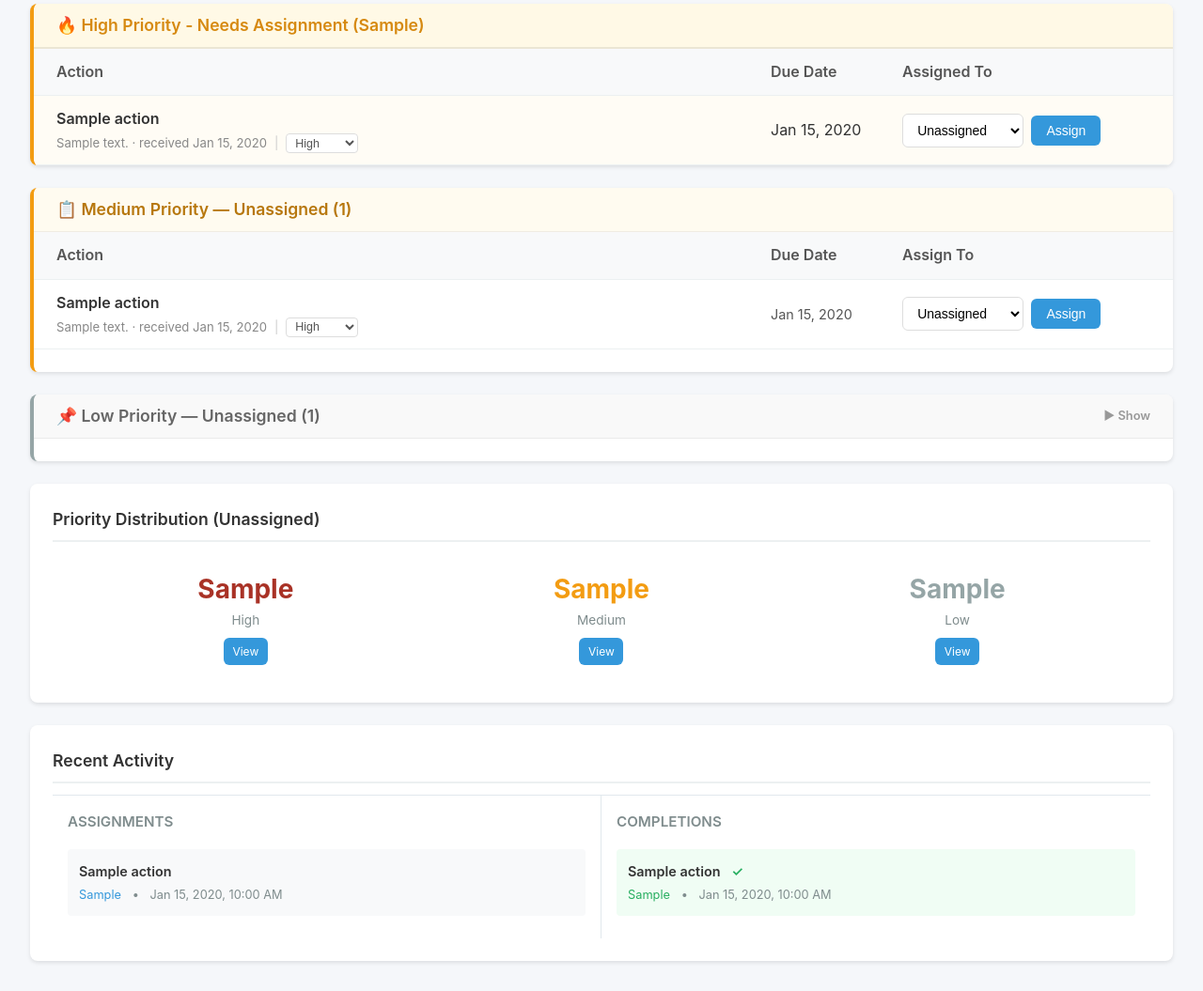
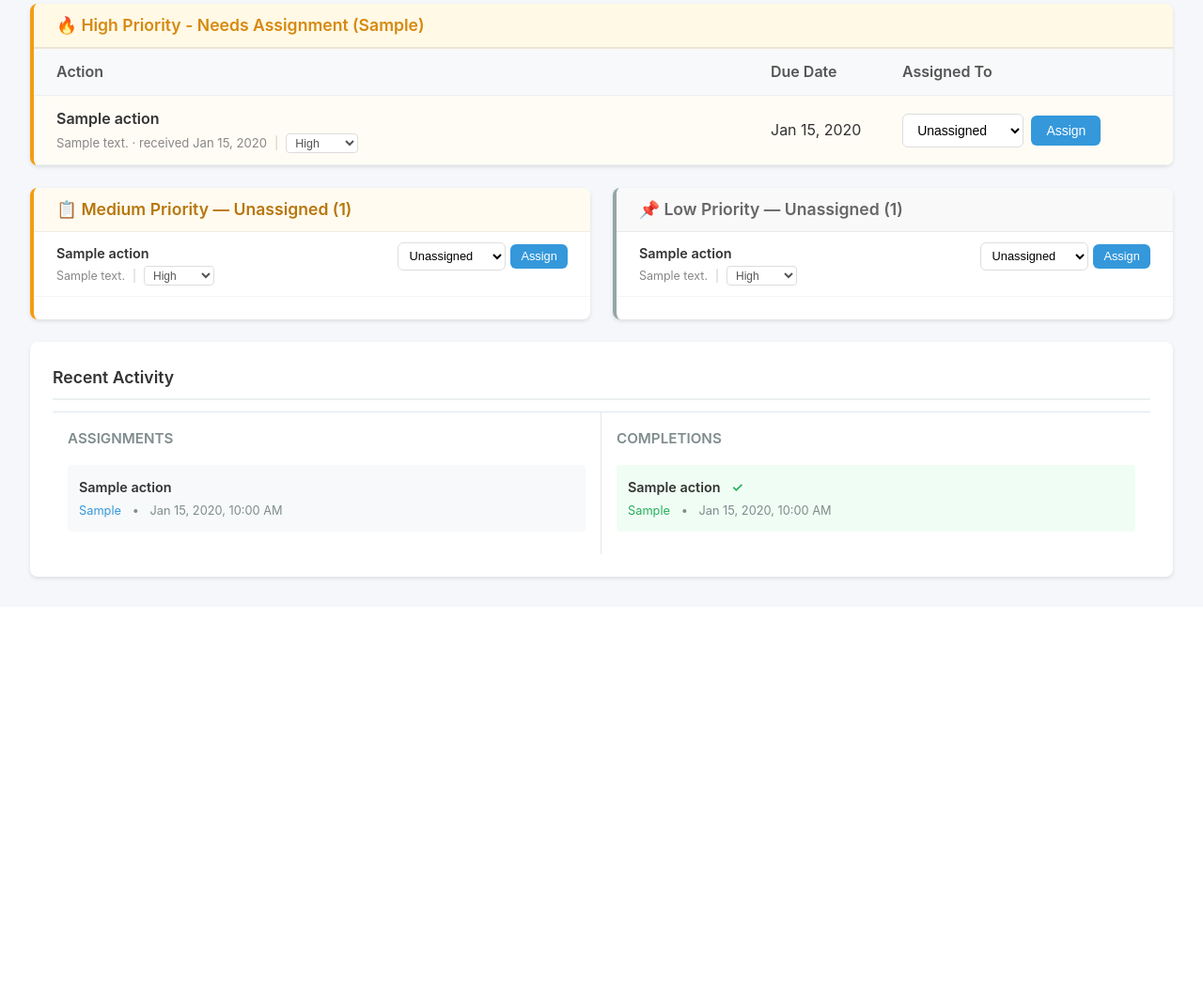
Before and after one commit to blake-perkins/INtelliBOX, a Python web app: template src/emailtools/web/templates/dashboard.html in a window 1280 px wide. Shown: the part 360-1415 px from the top of the page at 94% size. After the commit the page ends 979 px from the top, so only its background shows below. Run offline with Jinja, Linux system fonts and the light colour scheme; the template is opened without the code that fills it: most values are stand-ins (such as "Sample title", 1, 10 or a date in 2020).

Commit message:
Fix dashboard JS bug for div-based rows and add comprehensive BDD test coverage
changePriority/quickAssign used closest('tr') which returned null for
medium/low cards that use div elements, silently breaking priority changes.
Expanded BDD suite from ~72 to 148 scenarios covering every user interaction
across all 10 pages.

Co-Authored-By: Claude Opus 4.6 <noreply@anthropic.com>

```diff
--- a/src/emailtools/web/templates/actions.html
+++ b/src/emailtools/web/templates/actions.html
@@ -35,6 +35,7 @@
                     <option value="">All Actions</option>
                     <option value="false" {% if assigned == 'false' %}selected{% endif %}>Unassigned</option>
                     <option value="true" {% if assigned == 'true' %}selected{% endif %}>Assigned</option>
+                    <option value="completed" {% if assigned == 'completed' or completed == 'true' %}selected{% endif %}>Completed</option>
                 </select>
             </div>
 
--- a/src/emailtools/web/templates/dashboard.html
+++ b/src/emailtools/web/templates/dashboard.html
@@ -144,45 +144,37 @@
 </div>
 {% endif %}
 
-<!-- MEDIUM PRIORITY: Top 3 visible, rest collapsible -->
+<!-- MEDIUM + LOW PRIORITY: Side by Side -->
+{% if medium_priority_actions or low_priority_actions %}
+<div style="display: grid; grid-template-columns: repeat(auto-fit, minmax(400px, 1fr)); gap: 1.5rem; margin-bottom: 1.5rem;">
+
     {% if medium_priority_actions %}
-<div class="card" style="margin-bottom: 1.5rem; border-left: 4px solid #f39c12;" id="card-medium">
+    <div class="card" style="border-left: 4px solid #f39c12; margin-bottom: 0;" id="card-medium">
         <div class="card-header" style="background-color: #fffbf0; color: #b7770d; font-weight: 600; margin: -1.5rem -1.5rem 0 -1.5rem; padding: 0.55rem 1.5rem; border-bottom: 1px solid rgba(0,0,0,0.06);">
             📋 Medium Priority — Unassigned ({{ medium_priority_actions|length }})
         </div>
-    <table style="margin: 0 -1.5rem 0 -1.5rem; width: calc(100% + 3rem);">
-        <thead>
-            <tr>
-                <th style="padding-left: 1.5rem;">Action</th>
-                <th style="width: 140px;">Due Date</th>
-                <th style="width: 300px;">Assign To</th>
-            </tr>
-        </thead>
-        <tbody>
+        <div style="margin: 0 -1.5rem 0 -1.5rem;">
             {% for action in medium_priority_actions %}
-            <tr class="med-row{% if loop.index > 3 %} med-extra{% endif %}"
-                style="cursor: pointer;{% if loop.index > 3 %} display: none;{% endif %}"
+            <div class="med-row{% if loop.index > 3 %} med-extra{% endif %}"
+                 style="padding: 0.65rem 1.5rem; border-bottom: 1px solid #f5f5f5; cursor: pointer;{% if loop.index > 3 %} display: none;{% endif %}"
                  onclick="window.location='/actions/{{ action.id }}'">
-                <td style="padding-left: 1.5rem;">
-                    <div style="font-weight: 600;">{{ action.title[:60] }}{% if action.title|length > 60 %}...{% endif %}</div>
-                    <div style="font-size: 0.82rem; color: #888; margin-top: 0.15rem; display: flex; align-items: center; gap: 0.5rem;">
-                        {{ action.email.from_address }} &middot; received {{ action.email.received_date.strftime('%b %d, %Y') }}
+                <div style="display: flex; justify-content: space-between; align-items: start; gap: 0.5rem;">
+                    <div style="flex: 1; min-width: 0;">
+                        <div style="font-weight: 600; font-size: 0.9rem;">{{ action.title[:50] }}{% if action.title|length > 50 %}...{% endif %}</div>
+                        <div style="font-size: 0.78rem; color: #888; margin-top: 0.15rem; display: flex; align-items: center; gap: 0.5rem;">
+                            {{ action.email.from_address }}
                             <span style="color: #ccc;">|</span>
                             <select onclick="event.stopPropagation()" onchange="changePriority({{ action.id }}, this, true)"
-                                autocomplete="off" style="padding: 0.1rem 0.3rem; border: 1px solid #ddd; border-radius: 4px; font-size: 0.78rem; background: white; cursor: pointer; color: #555;">
+                                    autocomplete="off" style="padding: 0.1rem 0.3rem; border: 1px solid #ddd; border-radius: 4px; font-size: 0.75rem; background: white; cursor: pointer; color: #555;">
                                 <option value="high" {% if action.priority == 'high' %}selected{% endif %}>High</option>
                                 <option value="medium" {% if action.priority == 'medium' %}selected{% endif %}>Medium</option>
                                 <option value="low" {% if action.priority == 'low' %}selected{% endif %}>Low</option>
                             </select>
                         </div>
-                </td>
-                <td style="white-space: nowrap; font-size: 0.9rem; color: #555;">
-                    {% if action.due_date %}{{ action.due_date.strftime('%b %d, %Y') }}{% else %}<span style="color: #999;">No date</span>{% endif %}
-                </td>
-                <td onclick="event.stopPropagation()" style="white-space: nowrap;">
-                    <div style="display: flex; gap: 0.5rem; align-items: center;">
+                    </div>
+                    <div onclick="event.stopPropagation()" style="flex-shrink: 0; display: flex; gap: 0.35rem; align-items: center;">
                         <select id="sel-{{ action.id }}" onclick="event.stopPropagation()"
-                                style="padding: 0.5rem 0.7rem; border: 1.5px solid #ddd; border-radius: 6px; font-size: 0.875rem; background: white; cursor: pointer; max-width: 180px;"
+                                style="padding: 0.35rem 0.5rem; border: 1.5px solid #ddd; border-radius: 6px; font-size: 0.8rem; background: white; cursor: pointer; max-width: 150px;"
                                 onfocus="this.style.borderColor='#667eea'" onblur="this.style.borderColor='#ddd'">
                             <option value="" selected>Unassigned</option>
                             {% for member in roster %}
@@ -190,16 +182,15 @@
                             {% endfor %}
                         </select>
                         <button class="btn btn-primary" onclick="event.stopPropagation(); quickAssign({{ action.id }}, this, true)"
-                                style="padding: 0.5rem 1rem; font-size: 0.875rem; white-space: nowrap;">Assign</button>
+                                style="padding: 0.35rem 0.7rem; font-size: 0.8rem; white-space: nowrap;">Assign</button>
                     </div>
-                </td>
-            </tr>
+                </div>
+            </div>
             {% endfor %}
-        </tbody>
-    </table>
+        </div>
         {% if medium_priority_actions|length > 3 %}
-    <div style="padding: 0.6rem 1.5rem; border-top: 1px solid #f0f0f0; text-align: center;">
-        <button id="btn-med-expand" onclick="toggleMedium()"
+        <div style="padding: 0.5rem 1.5rem; border-top: 1px solid #f0f0f0; text-align: center;">
+            <button id="btn-med-expand" onclick="toggleSection('med')"
                     style="background: none; border: none; color: #f39c12; font-size: 0.85rem; cursor: pointer; font-weight: 600;">
                 ▼ Show {{ medium_priority_actions|length - 3 }} more
             </button>
@@ -208,48 +199,33 @@
     </div>
     {% endif %}
 
-<!-- LOW PRIORITY: Collapsed by default -->
     {% if low_priority_actions %}
-<div class="card" style="margin-bottom: 1.5rem; border-left: 4px solid #95a5a6;" id="card-low">
-    <div class="card-header" style="background-color: #f9f9f9; color: #666; font-weight: 600; margin: -1.5rem -1.5rem 0 -1.5rem; padding: 0.55rem 1.5rem; border-bottom: 1px solid rgba(0,0,0,0.06); cursor: pointer; user-select: none;"
-         onclick="toggleLow()">
-        <div style="display: flex; justify-content: space-between; align-items: center;">
-            <span>📌 Low Priority — Unassigned ({{ low_priority_actions|length }})</span>
-            <span id="btn-low-icon" style="font-size: 0.8rem; color: #999;">▶ Show</span>
+    <div class="card" style="border-left: 4px solid #95a5a6; margin-bottom: 0;" id="card-low">
+        <div class="card-header" style="background-color: #f9f9f9; color: #666; font-weight: 600; margin: -1.5rem -1.5rem 0 -1.5rem; padding: 0.55rem 1.5rem; border-bottom: 1px solid rgba(0,0,0,0.06);">
+            📌 Low Priority — Unassigned ({{ low_priority_actions|length }})
         </div>
-    </div>
-    <div id="low-body" style="display: none;">
-        <table style="margin: 0 -1.5rem 0 -1.5rem; width: calc(100% + 3rem);">
-            <thead>
-                <tr>
-                    <th style="padding-left: 1.5rem;">Action</th>
-                    <th style="width: 140px;">Due Date</th>
-                    <th style="width: 300px;">Assign To</th>
-                </tr>
-            </thead>
-            <tbody>
+        <div style="margin: 0 -1.5rem 0 -1.5rem;">
             {% for action in low_priority_actions %}
-                <tr style="cursor: pointer;" onclick="window.location='/actions/{{ action.id }}'">
-                    <td style="padding-left: 1.5rem;">
-                        <div style="font-weight: 600;">{{ action.title[:60] }}{% if action.title|length > 60 %}...{% endif %}</div>
-                        <div style="font-size: 0.82rem; color: #888; margin-top: 0.15rem; display: flex; align-items: center; gap: 0.5rem;">
-                            {{ action.email.from_address }} &middot; received {{ action.email.received_date.strftime('%b %d, %Y') }}
+            <div class="low-row{% if loop.index > 3 %} low-extra{% endif %}"
+                 style="padding: 0.65rem 1.5rem; border-bottom: 1px solid #f5f5f5; cursor: pointer;{% if loop.index > 3 %} display: none;{% endif %}"
+                 onclick="window.location='/actions/{{ action.id }}'">
+                <div style="display: flex; justify-content: space-between; align-items: start; gap: 0.5rem;">
+                    <div style="flex: 1; min-width: 0;">
+                        <div style="font-weight: 600; font-size: 0.9rem;">{{ action.title[:50] }}{% if action.title|length > 50 %}...{% endif %}</div>
+                        <div style="font-size: 0.78rem; color: #888; margin-top: 0.15rem; display: flex; align-items: center; gap: 0.5rem;">
+                            {{ action.email.from_address }}
                             <span style="color: #ccc;">|</span>
                             <select onclick="event.stopPropagation()" onchange="changePriority({{ action.id }}, this, true)"
-                                    autocomplete="off" style="padding: 0.1rem 0.3rem; border: 1px solid #ddd; border-radius: 4px; font-size: 0.78rem; background: white; cursor: pointer; color: #555;">
+                                    autocomplete="off" style="padding: 0.1rem 0.3rem; border: 1px solid #ddd; border-radius: 4px; font-size: 0.75rem; background: white; cursor: pointer; color: #555;">
                                 <option value="high" {% if action.priority == 'high' %}selected{% endif %}>High</option>
                                 <option value="medium" {% if action.priority == 'medium' %}selected{% endif %}>Medium</option>
                                 <option value="low" {% if action.priority == 'low' %}selected{% endif %}>Low</option>
                             </select>
                         </div>
-                    </td>
-                    <td style="white-space: nowrap; font-size: 0.9rem; color: #555;">
-                        {% if action.due_date %}{{ action.due_date.strftime('%b %d, %Y') }}{% else %}<span style="color: #999;">No date</span>{% endif %}
-                    </td>
-                    <td onclick="event.stopPropagation()" style="white-space: nowrap;">
-                        <div style="display: flex; gap: 0.5rem; align-items: center;">
+                    </div>
+                    <div onclick="event.stopPropagation()" style="flex-shrink: 0; display: flex; gap: 0.35rem; align-items: center;">
                         <select id="sel-{{ action.id }}" onclick="event.stopPropagation()"
-                                    style="padding: 0.5rem 0.7rem; border: 1.5px solid #ddd; border-radius: 6px; font-size: 0.875rem; background: white; cursor: pointer; max-width: 180px;"
+                                style="padding: 0.35rem 0.5rem; border: 1.5px solid #ddd; border-radius: 6px; font-size: 0.8rem; background: white; cursor: pointer; max-width: 150px;"
                                 onfocus="this.style.borderColor='#667eea'" onblur="this.style.borderColor='#ddd'">
                             <option value="" selected>Unassigned</option>
                             {% for member in roster %}
@@ -257,38 +233,25 @@
                             {% endfor %}
                         </select>
                         <button class="btn btn-primary" onclick="event.stopPropagation(); quickAssign({{ action.id }}, this, true)"
-                                    style="padding: 0.5rem 1rem; font-size: 0.875rem; white-space: nowrap;">Assign</button>
+                                style="padding: 0.35rem 0.7rem; font-size: 0.8rem; white-space: nowrap;">Assign</button>
                     </div>
-                    </td>
-                </tr>
+                </div>
+            </div>
             {% endfor %}
-            </tbody>
-        </table>
         </div>
+        {% if low_priority_actions|length > 3 %}
+        <div style="padding: 0.5rem 1.5rem; border-top: 1px solid #f0f0f0; text-align: center;">
+            <button id="btn-low-expand" onclick="toggleSection('low')"
+                    style="background: none; border: none; color: #95a5a6; font-size: 0.85rem; cursor: pointer; font-weight: 600;">
+                ▼ Show {{ low_priority_actions|length - 3 }} more
+            </button>
+        </div>
+        {% endif %}
     </div>
     {% endif %}
 
-<!-- Priority Breakdown - Compact -->
-<div class="card" style="margin-bottom: 1.5rem;">
-    <div class="card-header">Priority Distribution (Unassigned)</div>
-    <div style="display: flex; justify-content: space-around; padding: 1rem;">
-        <div style="text-align: center;">
-            <div style="font-size: 1.75rem; font-weight: bold; color: #a93226;">{{ high_priority }}</div>
-            <div style="color: #7f8c8d; font-size: 0.85rem; margin-bottom: 0.5rem;">High</div>
-            <a href="/actions?priority=high&assigned=false" class="btn btn-primary" style="font-size: 0.75rem; padding: 0.3rem 0.6rem;">View</a>
 </div>
-        <div style="text-align: center;">
-            <div style="font-size: 1.75rem; font-weight: bold; color: #f39c12;">{{ medium_priority }}</div>
-            <div style="color: #7f8c8d; font-size: 0.85rem; margin-bottom: 0.5rem;">Medium</div>
-            <a href="/actions?priority=medium&assigned=false" class="btn btn-primary" style="font-size: 0.75rem; padding: 0.3rem 0.6rem;">View</a>
-        </div>
-        <div style="text-align: center;">
-            <div style="font-size: 1.75rem; font-weight: bold; color: #95a5a6;">{{ low_priority }}</div>
-            <div style="color: #7f8c8d; font-size: 0.85rem; margin-bottom: 0.5rem;">Low</div>
-            <a href="/actions?priority=low&assigned=false" class="btn btn-primary" style="font-size: 0.75rem; padding: 0.3rem 0.6rem;">View</a>
-        </div>
-    </div>
-</div>
+{% endif %}
 
 <!-- Activity Stream - Combined -->
 <div class="card" style="margin-bottom: 1.5rem;">
@@ -367,14 +330,17 @@ async function quickAssign(actionId, btn, removeRow) {
         if (resp.ok || resp.type === 'opaqueredirect') {
             refreshStats();
             if (removeRow) {
-                const row = btn.closest('tr');
+                const row = btn.closest('tr') || btn.closest('[class*="-row"]');
+                if (row) {
                     row.style.transition = 'opacity 0.3s';
                     row.style.opacity = '0';
                     setTimeout(() => {
-                    const tbody = row.parentElement;
+                        const parent = row.parentElement;
                         row.remove();
-                    if (tbody && tbody.querySelectorAll('tr').length === 0) {
-                        const card = tbody.closest('.card');
+                        // Check if section is now empty (works for both <tbody> and div containers)
+                        const remaining = parent ? (parent.querySelectorAll('tr').length + parent.querySelectorAll('[class*="-row"]').length) : 0;
+                        if (remaining === 0) {
+                            const card = parent.closest('.card');
                             if (card) {
                                 card.style.transition = 'opacity 0.4s';
                                 card.style.opacity = '0';
@@ -382,6 +348,7 @@ async function quickAssign(actionId, btn, removeRow) {
                             }
                         }
                     }, 300);
+                }
             } else {
                 // Overdue rows stay — flash button green to confirm
                 btn.textContent = '✓ Saved';
@@ -411,10 +378,13 @@ async function changePriority(actionId, select, removeRow) {
         method: 'POST', body, redirect: 'manual'
     });
     if (resp.ok || resp.type === 'opaqueredirect') {
+        refreshStats();
         if (removeRow) {
-            const row = select.closest('tr');
+            const row = select.closest('tr') || select.closest('[class*="-row"]');
+            if (row) {
                 row.style.transition = 'opacity 0.3s';
                 row.style.opacity = '0';
+            }
             setTimeout(() => { location.reload(); }, 350);
         }
     } else {
@@ -423,22 +393,14 @@ async function changePriority(actionId, select, removeRow) {
     }
 }
 
-function toggleMedium() {
-    const extras = document.querySelectorAll('.med-extra');
-    const btn = document.getElementById('btn-med-expand');
+function toggleSection(prefix) {
+    const extras = document.querySelectorAll('.' + prefix + '-extra');
+    const btn = document.getElementById('btn-' + prefix + '-expand');
     const hidden = extras[0] && extras[0].style.display === 'none';
     extras.forEach(r => r.style.display = hidden ? '' : 'none');
     btn.textContent = hidden
         ? '▲ Show less'
         : '▼ Show ' + extras.length + ' more';
-}
-
-function toggleLow() {
-    const body = document.getElementById('low-body');
-    const icon = document.getElementById('btn-low-icon');
-    const visible = body.style.display !== 'none';
-    body.style.display = visible ? 'none' : '';
-    icon.textContent = visible ? '▶ Show' : '▲ Hide';
 }
 
     // Auto-refresh every 30 seconds
```
Also changed, not shown: features/steps/action_steps.py (+64 -0 lines), features/steps/common_steps.py (+78 -0 lines), src/emailtools/web/app.py (+29 -1 lines), 10 other files. Lines whose indentation alone changed are shown as unchanged.
